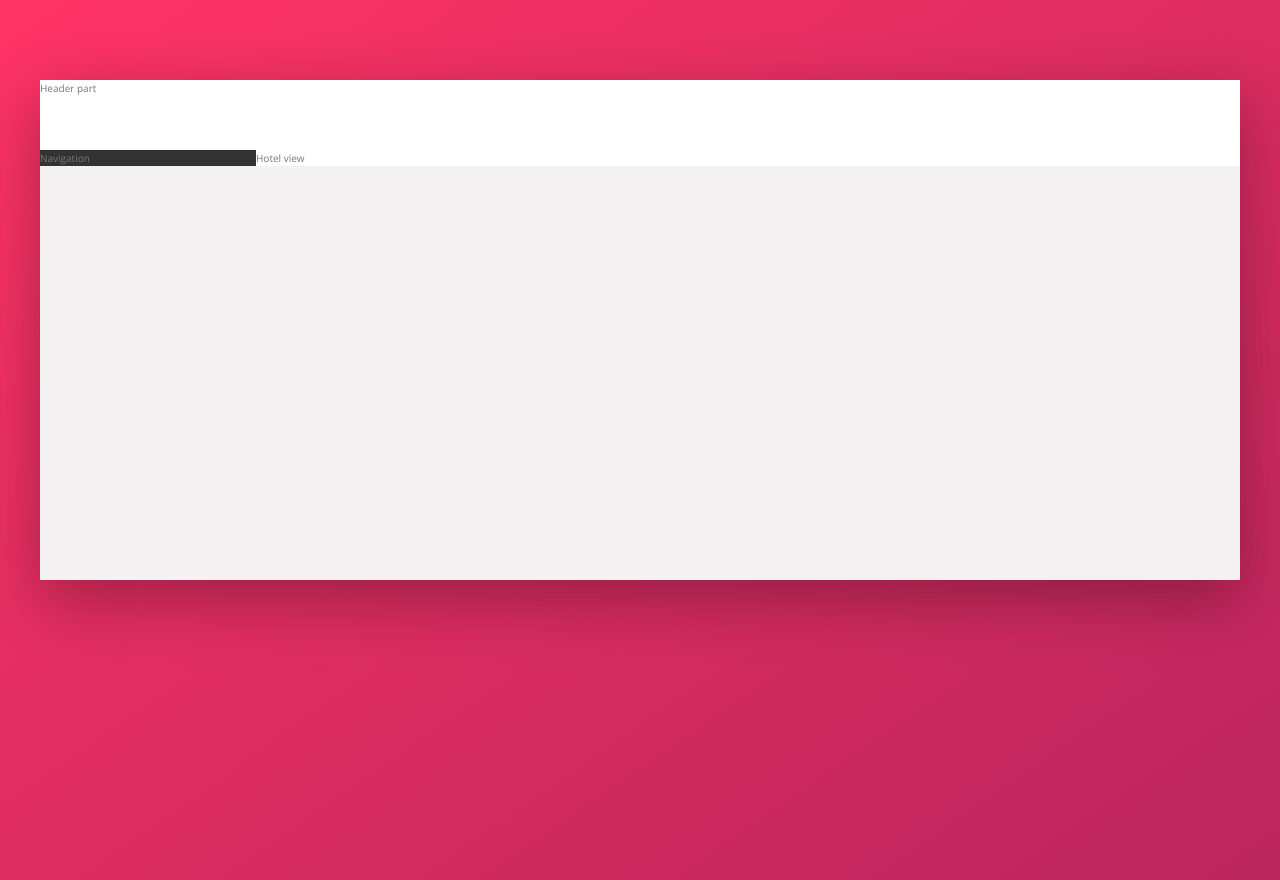
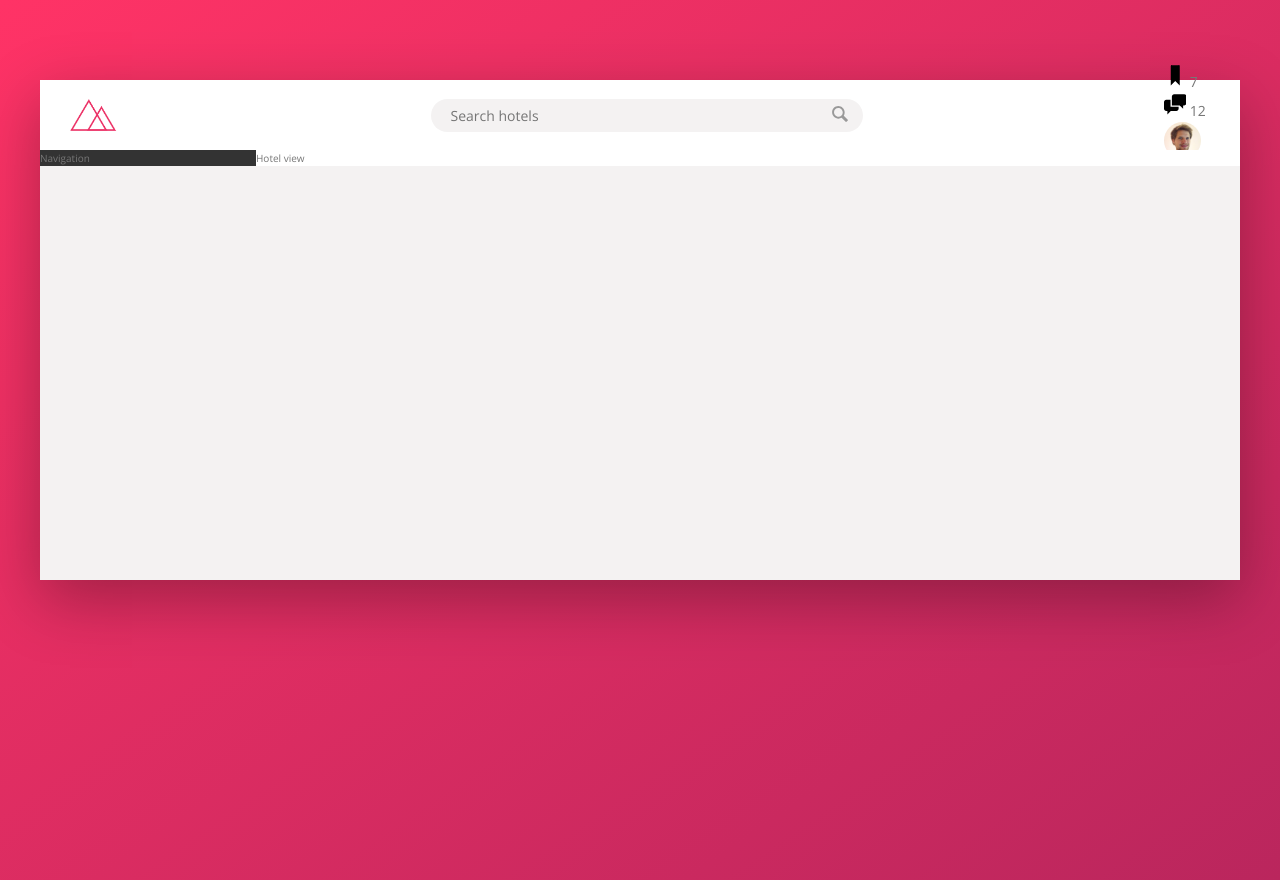
Before and after one commit to Alirezayoom/trillo, a website: page index.html in a window 1280 px wide. Drawn offline with nearby package versions, Linux system fonts and the light colour scheme.

Commit message:
style added to search

```diff
--- a/index.html
+++ b/index.html
@@ -15,7 +15,45 @@
   </head>
   <body>
     <div class="container">
-      <header class="header">Header part</header>
+      <header class="header">
+        <img src="img/logo.png" alt="trillo logo" class="logo" />
+
+        <form action="#" class="search">
+          <input
+            type="text"
+            class="search__input"
+            placeholder="Search hotels"
+          />
+          <button class="search__button">
+            <svg class="search__icon">
+              <use xlink:href="img/sprite.svg#icon-magnifying-glass"></use>
+            </svg>
+          </button>
+        </form>
+
+        <nav class="user-nav">
+          <div class="user-nav__icon-box">
+            <svg class="user-nav__icon">
+              <use xlink:href="img/sprite.svg#icon-bookmark"></use>
+            </svg>
+            <span class="user-nav__notification">7</span>
+          </div>
+          <div class="user-nav__icon-box">
+            <svg class="user-nav__icon">
+              <use xlink:href="img/sprite.svg#icon-chat"></use>
+            </svg>
+            <span class="user-nav__notification">12</span>
+          </div>
+          <div class="user-nav-user">
+            <img
+              src="img/user.jpg"
+              alt="user photo"
+              class="user-nav__user-photo"
+            />
+            <span class="user-nav__user-name">Jonas</span>
+          </div>
+        </nav>
+      </header>
       <div class="content">
         <nav class="sidebar">Navigation</nav>
         <main class="hotel-view">Hotel view</main>
--- /dev/null
+++ b/sass/_components.scss
@@ -0,0 +1,78 @@
+// LOGO
+.logo {
+  height: 3.25rem;
+  margin-left: 3rem;
+}
+
+// SEARCH
+.search {
+  flex: 0 0 40%;
+  display: flex;
+  align-items: center;
+  justify-content: center;
+
+  &__input {
+    font-family: inherit;
+    font-size: inherit;
+    background-color: var(--color-grey-light-2);
+    border: none;
+    padding: 0.7rem 2rem;
+    border-radius: 100px;
+    width: 90%;
+    transition: all 0.2s;
+    margin-right: -3.25rem;
+
+    &:focus {
+      outline: none;
+      width: 100%;
+      background-color: var(--color-grey-light-3);
+    }
+  }
+
+  &__input:focus + &__button {
+    background-color: var(--color-grey-light-3);
+  }
+
+  &__button {
+    border: none;
+    background-color: var(--color-grey-light-2);
+
+    &:focus {
+      outline: none;
+    }
+    &:active {
+      transform: translateY(2px);
+    }
+  }
+
+  &__icon {
+    height: 2rem;
+    width: 2rem;
+    fill: var(--color-grey-dark-3);
+  }
+}
+
+// USER NAVIGATION
+.user-nav {
+  &__icon-box {
+  }
+
+  &__icon {
+    height: 2.25rem;
+    width: 2.25rem;
+  }
+
+  &__notification {
+  }
+
+  &__user {
+  }
+
+  &__user-photo {
+    height: 3.75rem;
+    border-radius: 50%;
+  }
+
+  &__user-name {
+  }
+}
--- a/sass/_layout.scss
+++ b/sass/_layout.scss
@@ -8,6 +8,11 @@
 }
 
 .header {
+  font-size: 1.4rem;
+  display: flex;
+  justify-content: space-between;
+  align-items: center;
+
   height: 7rem;
   background-color: #fff;
   border-bottom: var(--color-grey-light-2);
```
Also changed, not shown: css/style.css.
